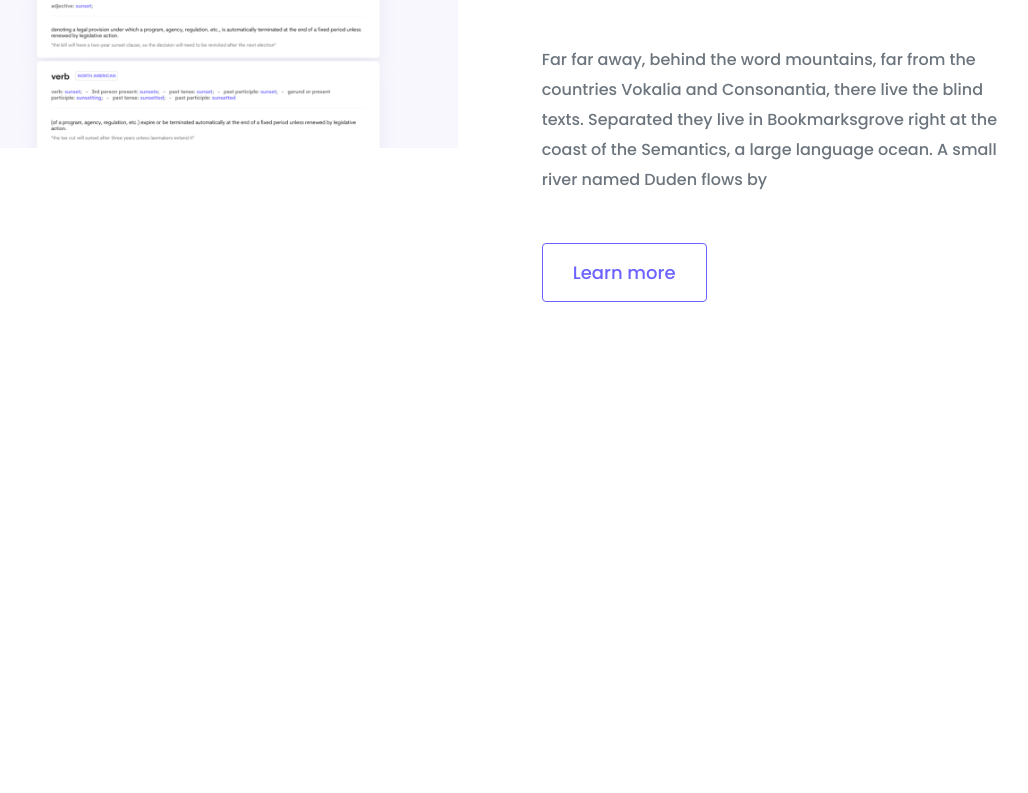
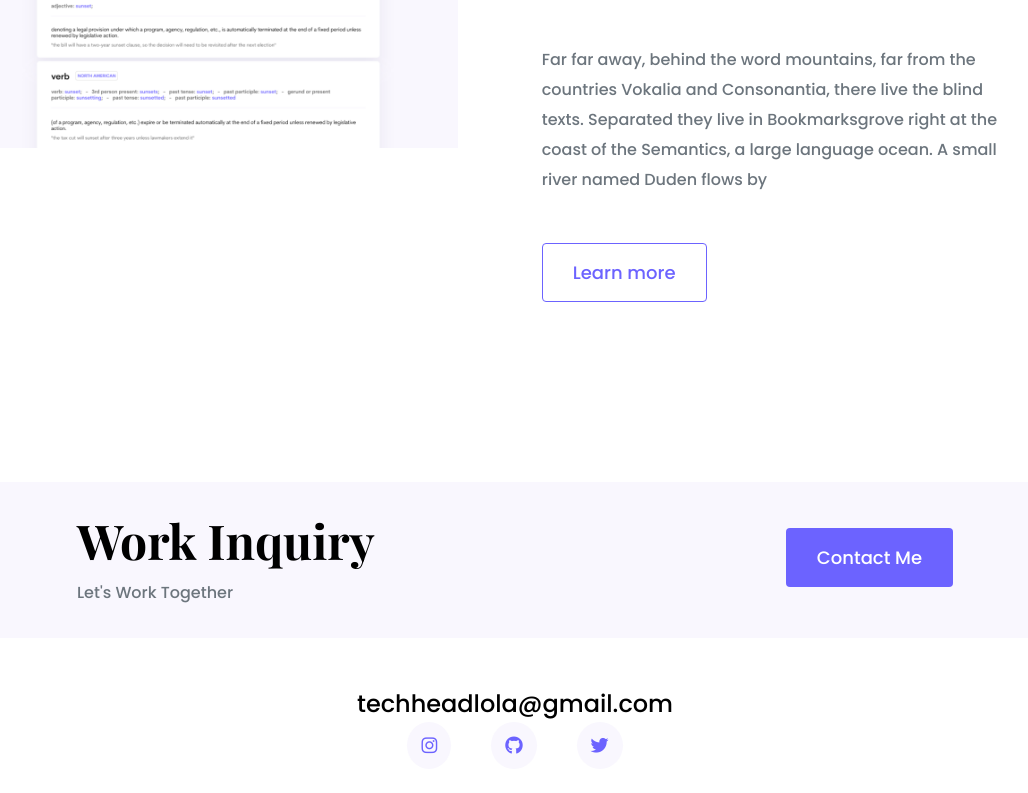
Before and after one commit to LolaDeveloper/portfolio-project, a plain HTML site: page index.html in a window 1280 px wide. Shown: the part 3038-3831 px from the top of the page, without its empty margins (125-1153 px from the left). Before the commit the page ends 3460 px from the top, so only its background shows below. Drawn offline with nearby package versions, Linux system fonts and the light colour scheme.

Commit message:
Added footer
HTML and CSS styling

```diff
--- a/index.html
+++ b/index.html
@@ -138,5 +138,42 @@
         </div>
       </div>
     </div>
+    <div class="container">
+      <footer>
+        <div
+          class="
+            contact-box
+            d-flex
+            mb-5
+            justify-content-between
+            d-none d-md-flex
+          "
+        >
+          <div>
+            <h4>Work Inquiry</h4>
+            <p class="text-muted">Let's Work Together</p>
+          </div>
+          <div>
+            <a href="" class="btn btn-branding mt-3">Contact Me</a>
+          </div>
+        </div>
+        <div class="d-flex justify-content-center">
+          <a href="mailto:techheadlola@gmail.com" class="email-link"
+            >techheadlola@gmail.com</a
+          >
+        </div>
+        <div class="social-links d-flex justify-content-center">
+          <a href="https://www.instagram.com" target="_blank"
+            ><i class="fab fa-instagram"></i
+          ></a>
+          <a href="https://www.github.com/LolaDeveloper" target="_blank"
+            ><i class="fab fa-github"></i
+          ></a>
+          <a href="https://www.twitter.com" target="_blank"
+            ><i class="fab fa-twitter"></i
+          ></a>
+        </div>
+      </footer>
+    </div>
   </body>
 </html>
--- a/styles/main.css
+++ b/styles/main.css
@@ -23,6 +23,9 @@
 }
 h2 {
   font-size: 96px;
+}
+h4 {
+  font-size: 48px;
 }
 p {
   font-weight: normal;
@@ -118,6 +121,40 @@
   color: var(--branding-color);
 }
 
+footer {
+  margin: 60px 0;
+}
+footer .contact-box {
+  background: var(--secondary-color);
+  padding: 30px 120px;
+  border-radius: 10px;
+}
+footer .contact-box p {
+  margin: 0;
+}
+footer .email-link {
+  text-decoration: none;
+  color: black;
+  font-size: 24px;
+}
+footer .email-link:hover {
+  color: var(--branding-color);
+}
+
+footer .social-links a {
+  margin: 0 20px;
+  color: var(--branding-color);
+  background: var(--secondary-color);
+  padding: 10px 14px;
+  font-size: 18px;
+  border-radius: 50%;
+  transition: all 100ms ease-in-out;
+}
+footer .social-links a:hover {
+  color: white;
+  background: var(--branding-color);
+}
+
 @media (max-width: 960px) {
   h1 {
     font-size: 44px;
@@ -125,6 +162,9 @@
   }
   h2 {
     font-size: 44px;
+  }
+  h4 {
+    font-size: 26px;
   }
   .hero {
     padding: 80px 20px;
```
